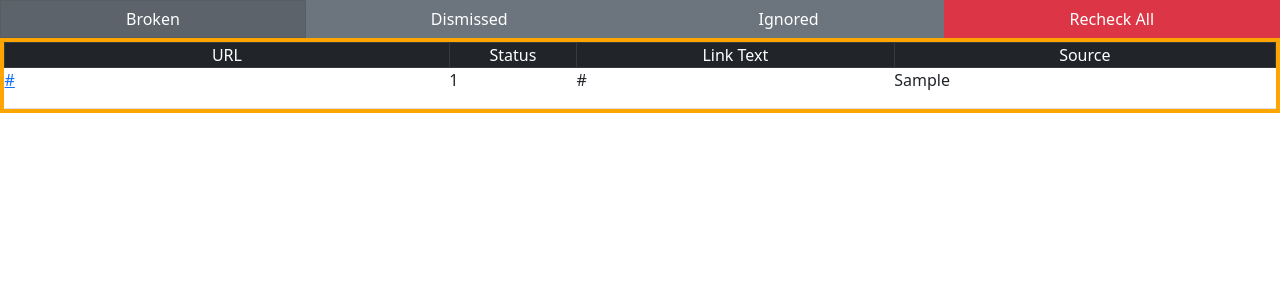
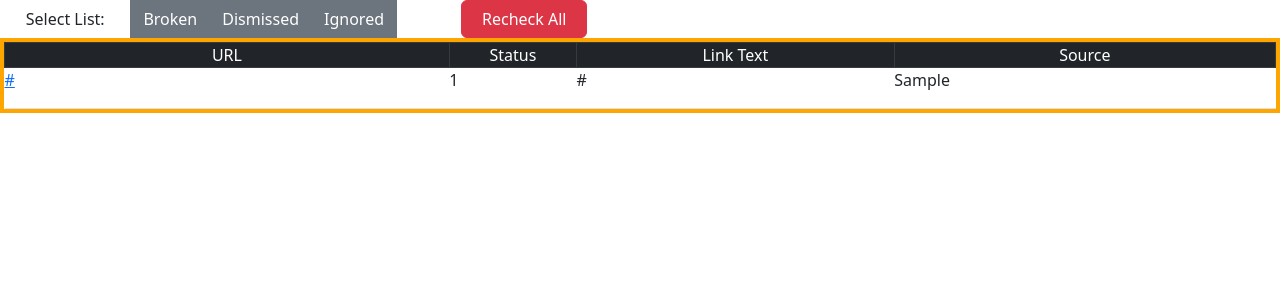
Before and after one commit to JustSahil-S/Broken-Link-PDF-Checker, a Django app: page /ignore in a window 1280 px wide. Shown: the top 300 px of the page. Run offline with Django 4.2, Linux system fonts and the light colour scheme; tables that the repository leaves empty hold one stand-in row (values such as "Sample post"); some libraries are stand-ins or nearby versions.

Commit message:
Split buttons into multiple button groups

```diff
--- a/PDFLinkChecker/LinkChecker/templates/LinkChecker/index.html
+++ b/PDFLinkChecker/LinkChecker/templates/LinkChecker/index.html
@@ -60,17 +60,21 @@
   $('[data-toggle="tooltip"]').tooltip()
 })
 </script>
-<div class="btn-group" role="group" aria-label="Basic example" style="width: 100%;">
-    <a type="button" class="btn btn-secondary" href="/" style="border-radius: 0rem;">Broken</a>
-    <a type="button" class="btn btn-secondary" href="/dismiss">Dismissed</a>
-    <a type="button" class="btn btn-secondary" href="/ignore">Ignored</a>
-    <a type="button" class="btn btn-secondary btn-danger" href="/update" style="border-radius: 0rem;" onclick="load()"> <span class="spinner-border spinner-border-sm" id ="spinner" role="status" aria-hidden="true" style="display: none;"></span>
-        Recheck All</a>
+<div>
+    <div class="btn-toolbar" role="toolbar" aria-label="Toolbar with button groups">
+        <span class="btn" style="margin: 0 1%;"> Select List: </span>
+        <div class="btn-group" role="group" aria-label="List Buttons">
+            <a type="button" class="btn btn-secondary" href="/" style="border-radius: 0rem;">Broken</a>
+            <a type="button" class="btn btn-secondary" href="/dismiss" style="border-radius: 0rem;">Dismissed</a>
+            <a type="button" class="btn btn-secondary" href="/ignore" style="border-radius: 0rem;">Ignored</a>
+        </div>
+        <div class="btn-group" role="group" aria-label="Action Buttons" style="margin-left: 5%;">
+            <a type="button" class="btn btn-secondary btn-danger" href="/update" style="padding-left: 20px; padding-right: 20px;" onclick="load()">
+                <span class="spinner-border spinner-border-sm" id="spinner" role="status" aria-hidden="true"
+                    style="display: none;"></span>Recheck All</a>
+        </div>
+    </div>
 </div>
-<!-- <table class="table table-bordered" style="margin-bottom: 0rem; width: 100%;">
-      </tr>
-    </thead>
-</table>  -->
 <div id="table_container" style="border: 4px solid orange;">
     <table class="table table-bordered table-hover" id="link_table" style="margin-bottom: 0rem; width: 100%;">
         <thead class="table-dark">
```
